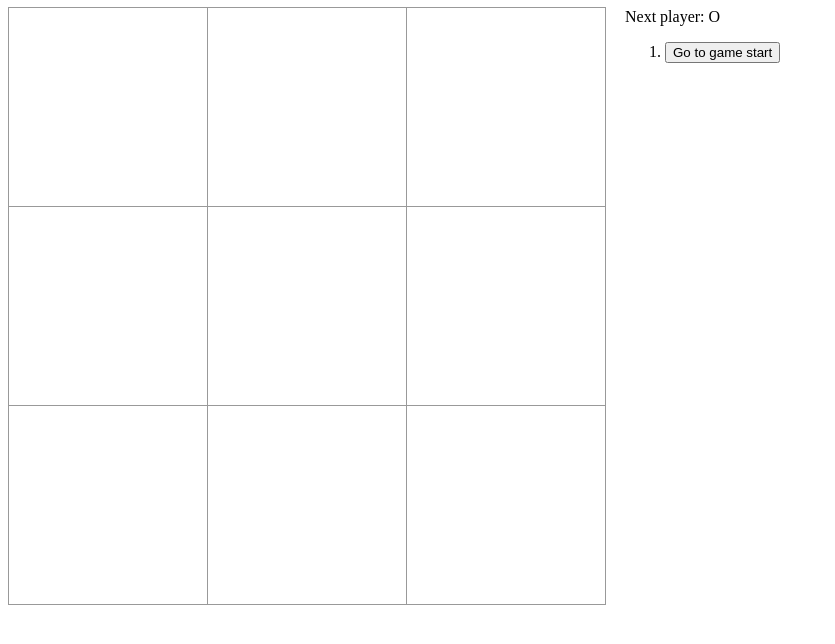
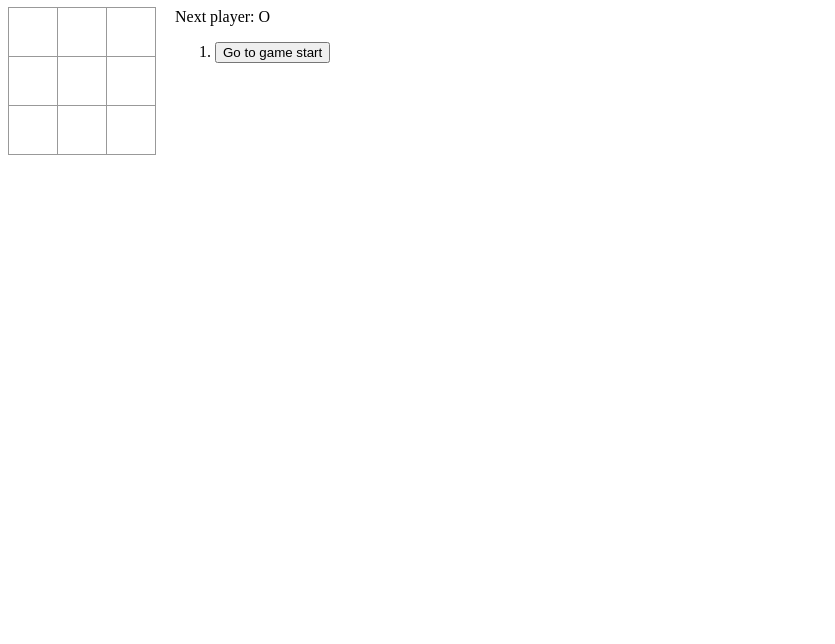
Before and after one commit to yongonyon/react-tic-tac-toe, a React app: page / in a window 1280 px wide. Shown: the whole page, without its empty margins (0-835 px from the left). Built offline with nearby package versions, Linux system fonts and the light colour scheme.

Commit message:
1 file modified

```diff
--- a/TicTacToe/TicTacToe.css
+++ b/TicTacToe/TicTacToe.css
@@ -14,13 +14,13 @@
   float: left;
   font-size: 40px;
   font-weight: bold;
-  line-height: 200px;
-  height: 200px;
+  line-height: 50px;
+  height: 50px;
   margin-right: -1px;
   margin-top: -1px;
   padding: 0;
   text-align: center;
-  width: 200px;
+  width: 50px;
 }
 
 .square:focus {
```
